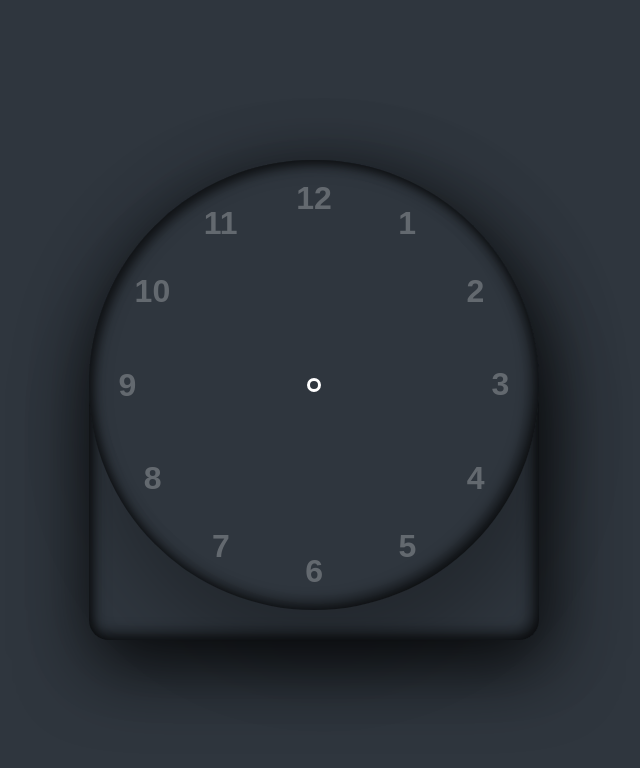
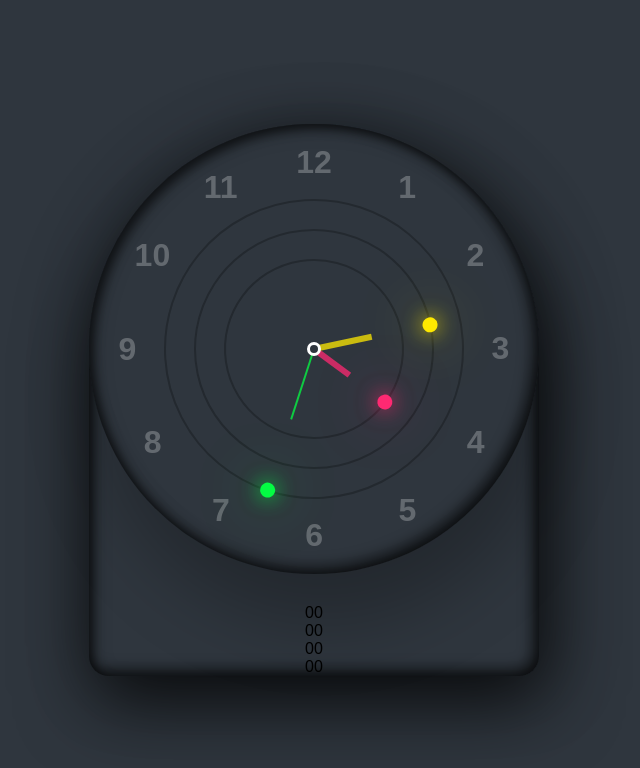
Before and after one commit to othnielaghey/Analog-DigitalClock, a plain HTML site: page index.html in a window 1280 px wide. Shown: the whole page, without its empty margins (326-966 px from the left). Drawn offline with Linux system fonts and the light colour scheme; a web font is replaced by a local one.

Commit message:
Analogic clock done

```diff
--- a/asset/style.css
+++ b/asset/style.css
@@ -29,6 +29,7 @@ body {
     display: flex;
     justify-content:center;
     align-items: center;
+    flex-direction: column;
 }
 .clock {
     position: relative;
@@ -53,6 +54,7 @@ body {
     background: #2f363e;
     border: 3px solid #fff;
     border-radius: 50px;
+    z-index: 100000;
 }
 .clock span {
     position: absolute;
@@ -69,3 +71,52 @@ body {
     display: inline-block;
     transform: rotate(calc(-30deg * var(--i)));
 }
+.circle {
+    position: absolute;
+    width: 300px;
+    height: 300px;
+    border: 2px solid rgba(0, 0, 0, 0.25);
+    border-radius: 50%;
+    display: flex;
+    justify-content: center;
+    align-items: flex-start;
+    z-index: 10;
+}
+.circle i {
+    position: absolute;
+    width: 6px;
+    height: 50%;
+    background: var(--clr);
+    opacity: 0.75;
+    transform-origin: bottom;
+    transform: scaleY(0.5);
+}
+.circle:nth-child(1) i {
+    width: 2px;
+}
+.circle:nth-child(2) i {
+    width: 6px;
+}
+.circle2 {
+    width: 240px;
+    height: 240px;
+    z-index: 9;
+}
+.circle3 {
+    width: 180px;
+    height: 180px;
+    z-index: 8;
+}
+.circle::before {
+    content: '';
+    position: absolute;
+    top: -8.5px;
+    width: 15px;
+    height: 15px;
+    border-radius: 50%;
+    background: var(--clr);
+    box-shadow: 0 0 20px var(--clr),
+    0 0 60px var(--clr);
+}
+
+/* Digital clock*/
--- a/index.html
+++ b/index.html
@@ -11,9 +11,9 @@
     <div class="container">
         <div class="clock">
 
-            <div class="circle"><i></i></div>
-            <div class="circle circle2"><i></i></div>
-            <div class="circle circle3"><i></i></div>
+            <div class="circle" id="sc" style="--clr:#04fc43;"><i></i></div>
+            <div class="circle circle2" id="mn" style="--clr:#fee800;"><i></i></div>
+            <div class="circle circle3" id="hr" style="--clr:#ff2972;"><i></i></div>
 
             <span style="--i:1;"><b>1</b></span>
             <span style="--i:2;"><b>2</b></span>
@@ -28,7 +28,34 @@
             <span style="--i:11;"><b>11</b></span>
             <span style="--i:12;"><b>12</b></span>
         </div>
+
+        <!-- Digital Clock -->
+        <div id="time">
+            <div id="hour">00</div>
+            <div id="minutes">00</div>
+            <div id="seconds">00</div>
+            <div id="ampm">00</div>
+        </div>
     </div>
+
+    <script>
+        let hr = document.querySelector('#hr');
+        let mn = document.querySelector('#mn');
+        let sc = document.querySelector('#sc');
+
+        setInterval(() => {
+            let day = new Date();
+            let hh = day.getHours() * 30;
+            let mm = day.getMinutes() * 6;
+            let ss = day.getSeconds() * 6;
+
+            hr.style.transform = `rotateZ(${hh+(mm/12)}deg)`;
+            mn.style.transform = `rotateZ(${mm}deg)`;
+            sc.style.transform = `rotateZ(${ss}deg)`;
+
+        })
+
+    </script>
 
 </body>
 </html>
```
